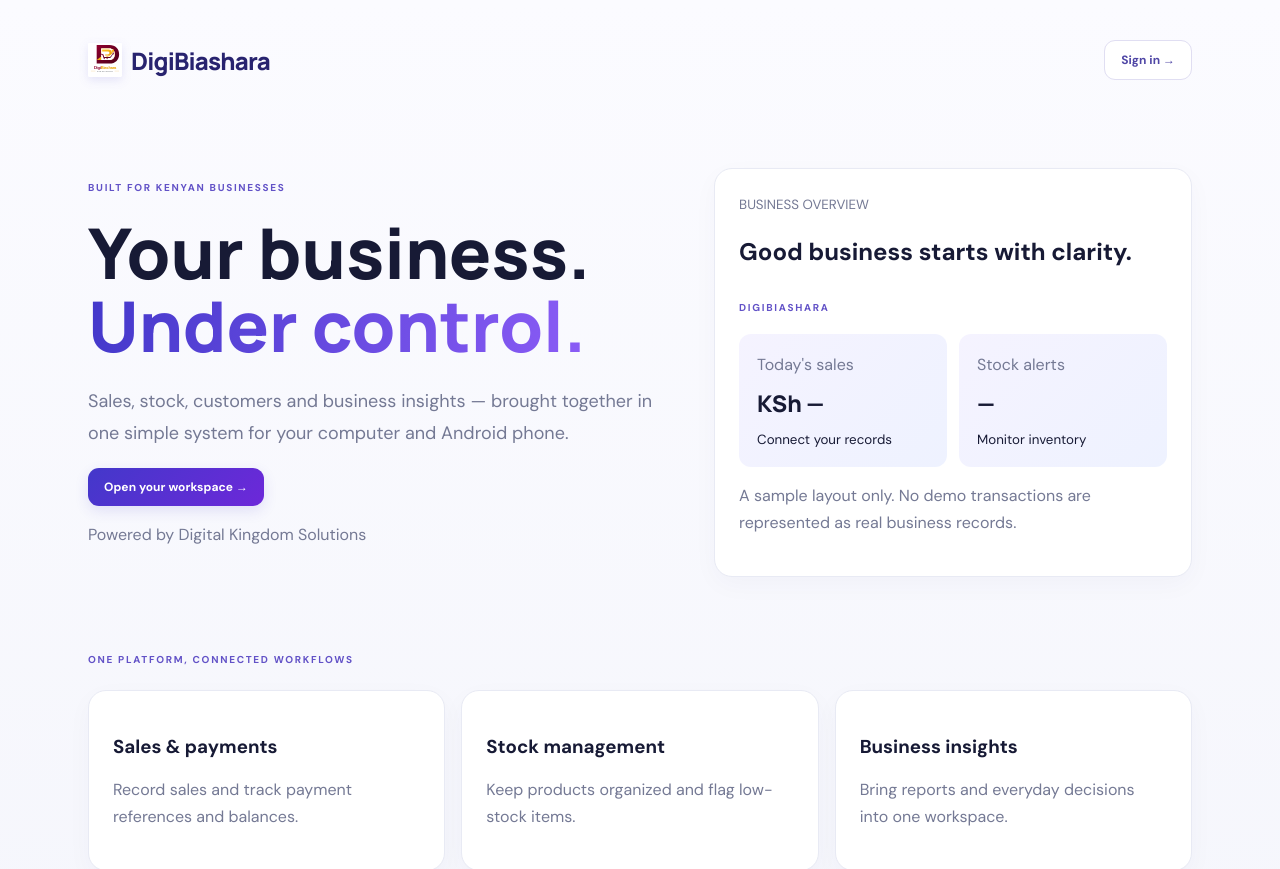
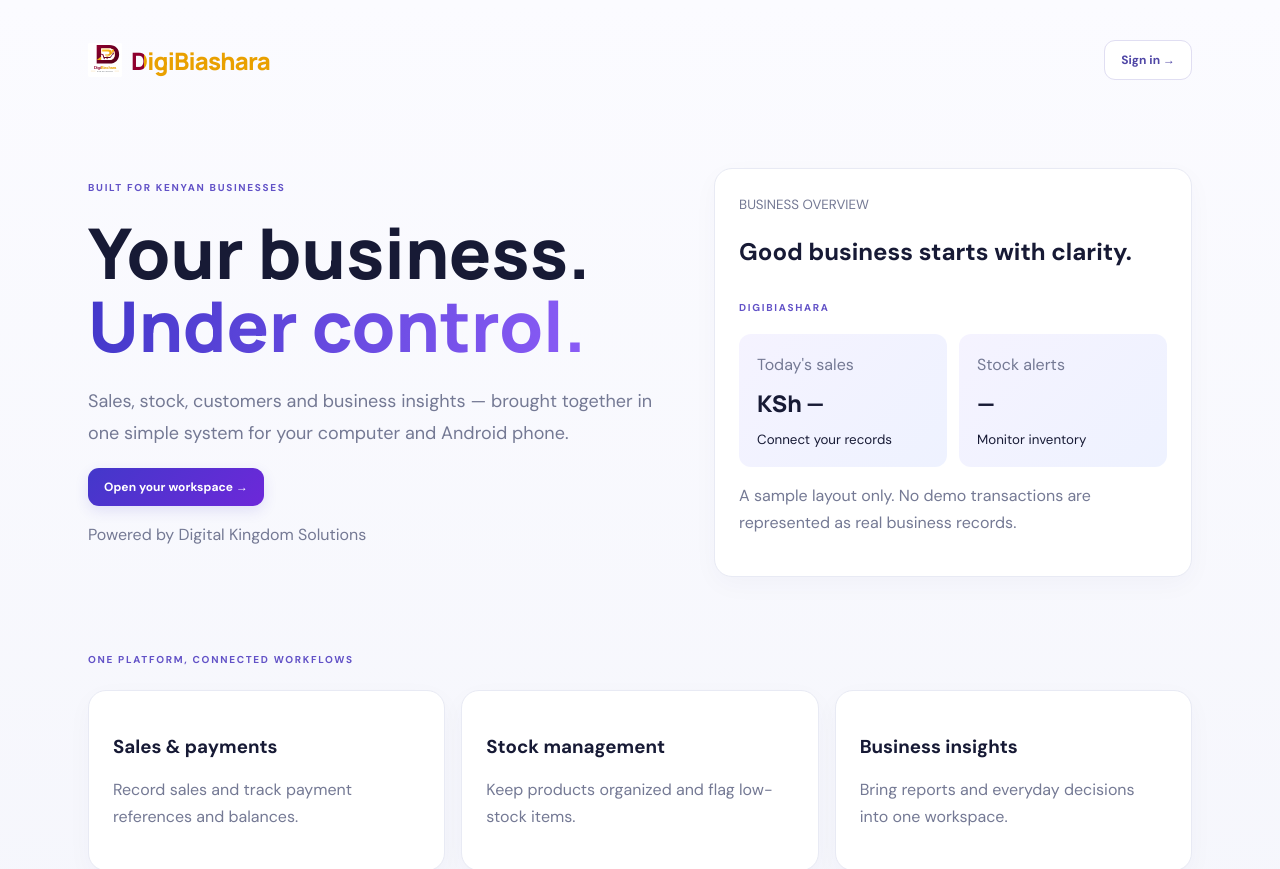
Before and after one commit to ayana79696-cell/digibiashara, a Next.js app: page / in a window 1280 px wide. Shown: the top 869 px of the page. Built offline with nearby package versions, Linux system fonts and the light colour scheme.

Commit message:
Match DigiBiashara wordmark to maroon and gold branding

```diff
--- a/src/app/globals.css
+++ b/src/app/globals.css
@@ -173,3 +173,5 @@ footer.admin-footer{border-top:1px solid #e9eaf4;color:#9296ae;margin-top:30px}
  .admin-side .logo{font-size:18px;padding:4px 10px 4px 2px}
  .admin-side .logo:before{width:29px;height:29px;flex-basis:29px}
 }
+
+.logo{background:linear-gradient(90deg,#8f002e 0 31%,#e9a000 31% 100%);-webkit-background-clip:text;background-clip:text;-webkit-text-fill-color:transparent}.logo:before{filter:none}
```
